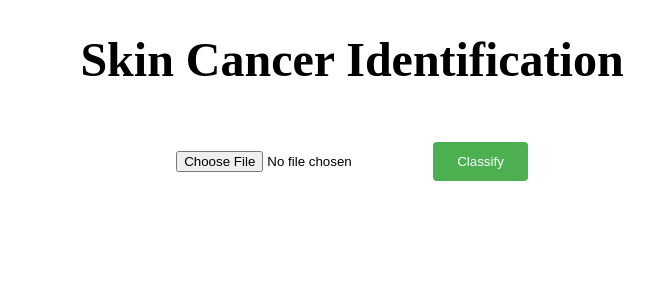
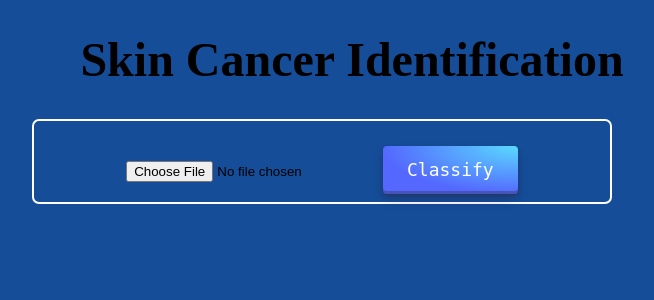
Before and after one commit to surya810/app-version-1.2, a Flask app: page / in a window 1280 px wide. Shown: the top 300 px of the page, without its empty margins (288-942 px from the left). Run offline with Flask 3, Linux system fonts and the light colour scheme; parts of the project's set-up code (start-up, migrations or seed data) failed here and were passed over.

Commit message:
Update style.css
css file added.

Note file working properly

```diff
--- a/static/css/style.css
+++ b/static/css/style.css
@@ -38,3 +38,62 @@ input[type="submit"]:hover {
     margin-right: auto;
     width: 50%;
   }
+
+  form {
+
+   border: 2px solid rgb(255, 255, 255);
+    border-radius: 7px;
+    padding: 8px;
+    width: 70%;
+    margin-left: 5pc;
+  }
+
+body{
+    background-color:#154d98;
+}
+
+/* CSS */
+.button{
+  align-items: center;
+  appearance: none;
+  background-image: radial-gradient(100% 100% at 100% 0, #5adaff 0, #5468ff 100%);
+  border: 0;
+  border-radius: 6px;
+  box-shadow: rgba(45, 35, 66, .4) 0 2px 4px,rgba(45, 35, 66, .3) 0 7px 13px -3px,rgba(58, 65, 111, .5) 0 -3px 0 inset;
+  box-sizing: border-box;
+  color: #fff;
+  cursor: pointer;
+  display: inline-flex;
+  font-family: "JetBrains Mono",monospace;
+  height: 48px;
+  justify-content: center;
+  line-height: 1;
+  list-style: none;
+  overflow: hidden;
+  padding-left: 16px;
+  padding-right: 16px;
+  position: relative;
+  text-align: left;
+  text-decoration: none;
+  transition: box-shadow .15s,transform .15s;
+  user-select: none;
+  -webkit-user-select: none;
+  touch-action: manipulation;
+  white-space: nowrap;
+  will-change: box-shadow,transform;
+  font-size: 18px;
+}
+
+.button:focus {
+  box-shadow: #3c4fe0 0 0 0 1.5px inset, rgba(45, 35, 66, .4) 0 2px 4px, rgba(45, 35, 66, .3) 0 7px 13px -3px, #3c4fe0 0 -3px 0 inset;
+}
+
+.button:hover {
+  box-shadow: rgba(45, 35, 66, .4) 0 4px 8px, rgba(45, 35, 66, .3) 0 7px 13px -3px, #3c4fe0 0 -3px 0 inset;
+  transform: translateY(-2px);
+}
+
+.button:active {
+  box-shadow: #3c4fe0 0 3px 7px inset;
+  transform: translateY(2px);
+}
```
